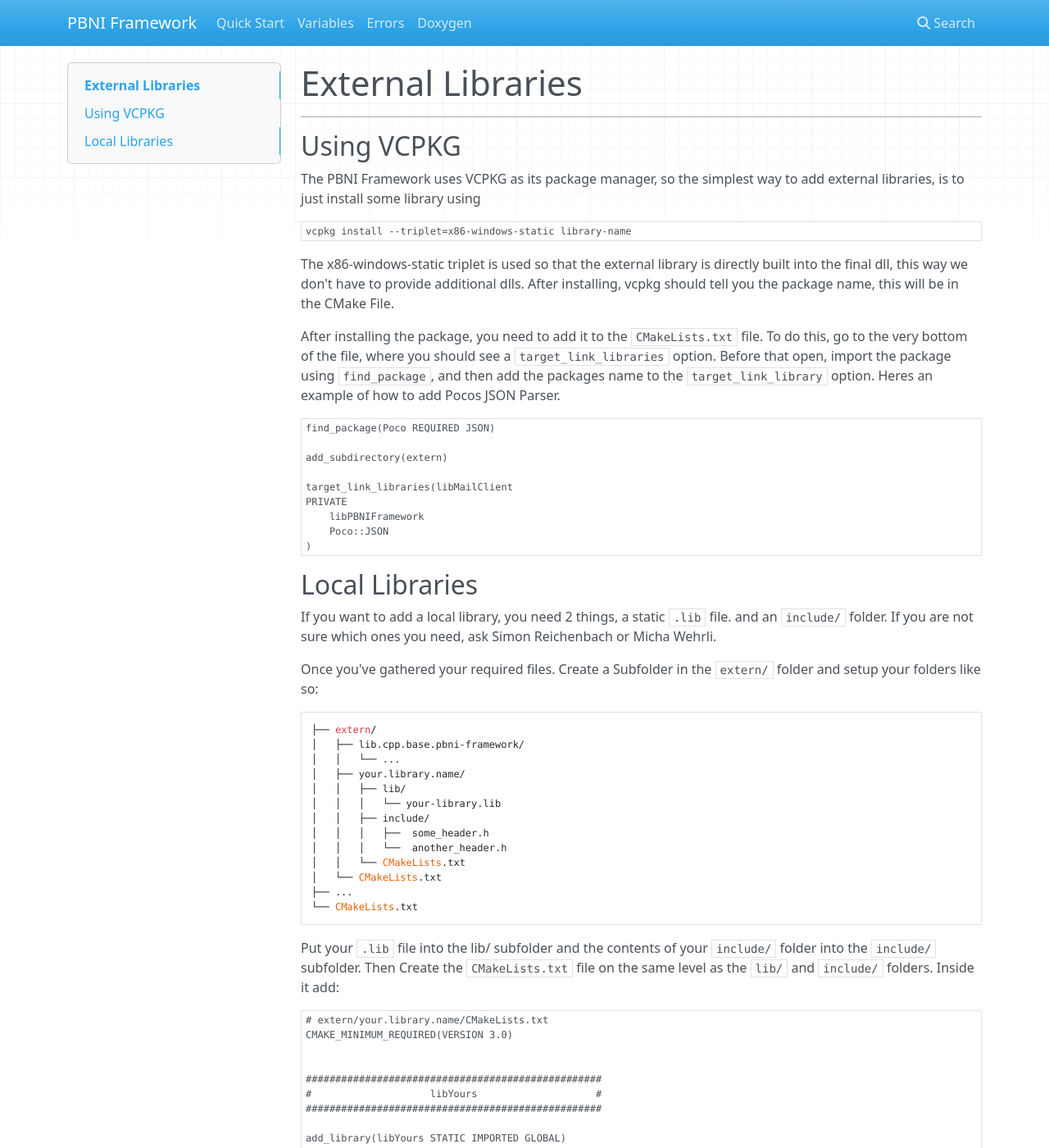
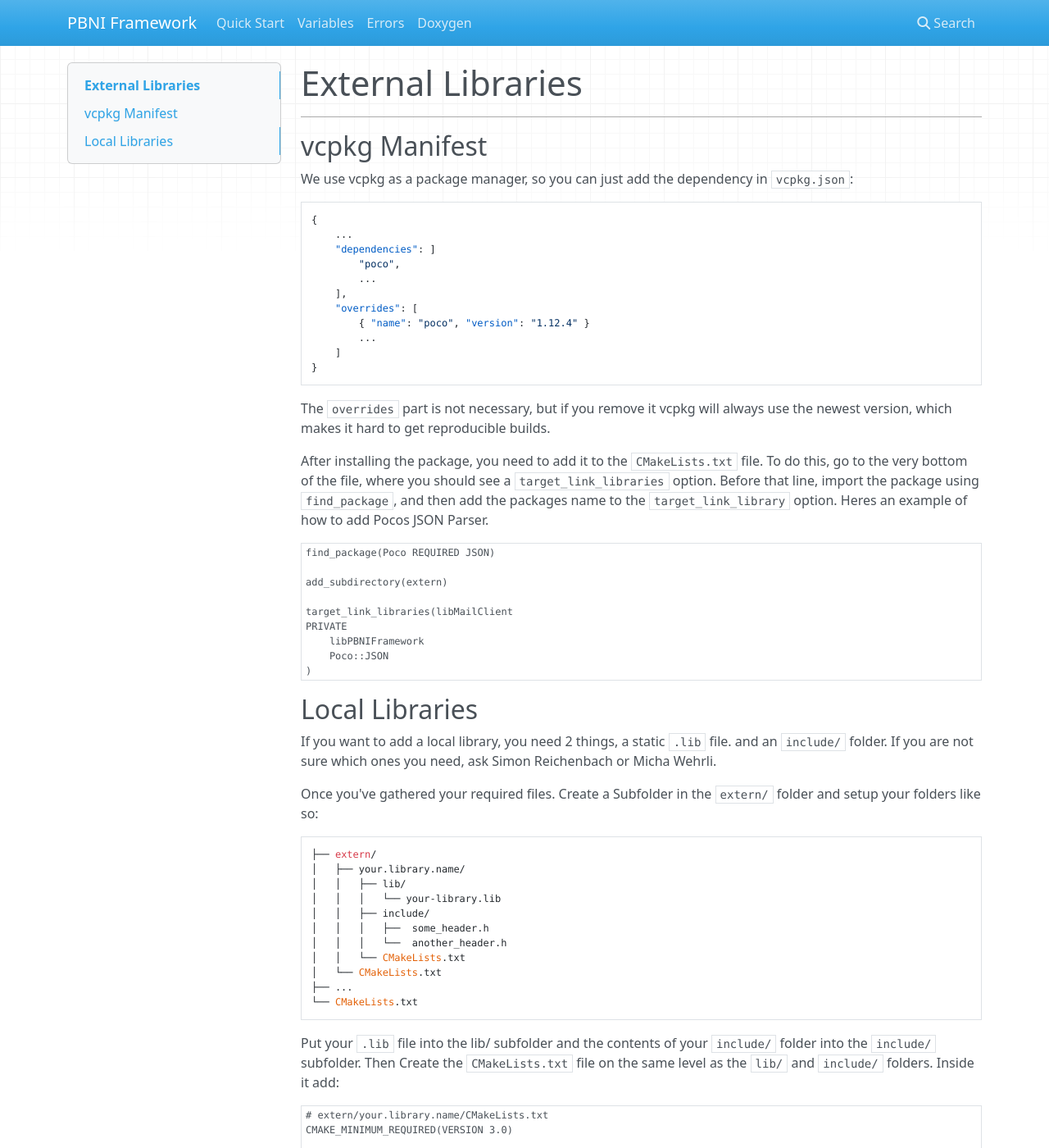
Before and after one commit to informaticon/lib.cpp.base.pbni-framework, an MkDocs documentation site: the page built from docs/libraries.md, in a window 1280 px wide and 1400 px high. Shown: the whole window at 82% size. Built offline with MkDocs 1.6.1, drawn with Linux system fonts in a browser that asks for light colours; nearby versions of some CDN libraries.

Commit message:
docs: update stuff to new system

````diff
--- a/docs/libraries.md
+++ b/docs/libraries.md
@@ -1,16 +1,25 @@
 # External Libraries
 ---
 
-## Using VCPKG
+## vcpkg Manifest
+We use vcpkg as a package manager, so you can just add the dependency in `vcpkg.json`:
+```json
+{
+	...
+	"dependencies": ]
+		"poco",
+		...
+	],
+	"overrides": [
+		{ "name": "poco", "version": "1.12.4" }
+		...
+	]
+}
+```
+The `overrides` part is not necessary, but if you remove it vcpkg will always use the newest version, which makes it hard to get reproducible builds.
 
-The PBNI Framework uses VCPKG as its package manager, so the simplest way to add external libraries, is to just install some library using
-```ps
-vcpkg install --triplet=x86-windows-static library-name
-```
-The x86-windows-static triplet is used so that the external library is directly built into the final dll, this way we don't have to provide additional dlls.
-After installing, vcpkg should tell you the package name, this will be in the CMake File.
 
-After installing the package, you need to add it to the `CMakeLists.txt` file. To do this, go to the very bottom of the file, where you should see a `target_link_libraries` option. Before that open, import the package using `find_package`, and then add the packages name to the `target_link_library` option. Heres an example of how to add Pocos JSON Parser.
+After installing the package, you need to add it to the `CMakeLists.txt` file. To do this, go to the very bottom of the file, where you should see a `target_link_libraries` option. Before that line, import the package using `find_package`, and then add the packages name to the `target_link_library` option. Heres an example of how to add Pocos JSON Parser.
 ```cmake
 find_package(Poco REQUIRED JSON)
 
@@ -31,8 +40,6 @@ If you want to add a local library, you need 2 things, a static `.lib` file. and
 Once you've gathered your required files. Create a Subfolder in the `extern/` folder and setup your folders like so:
 ```
 ├── extern/
-│   ├── lib.cpp.base.pbni-framework/
-│   │   └── ...
 │   ├── your.library.name/
 │   │   ├── lib/
 │   │   │   └── your-library.lib
````
Also changed, not shown: README.md (+13 -2 lines), docs/errors.md (+14 -2 lines), docs/index.md (+1 -1 lines), docs/quick-start.md (+95 -16 lines), docs/variables.md (+10 -8 lines).
